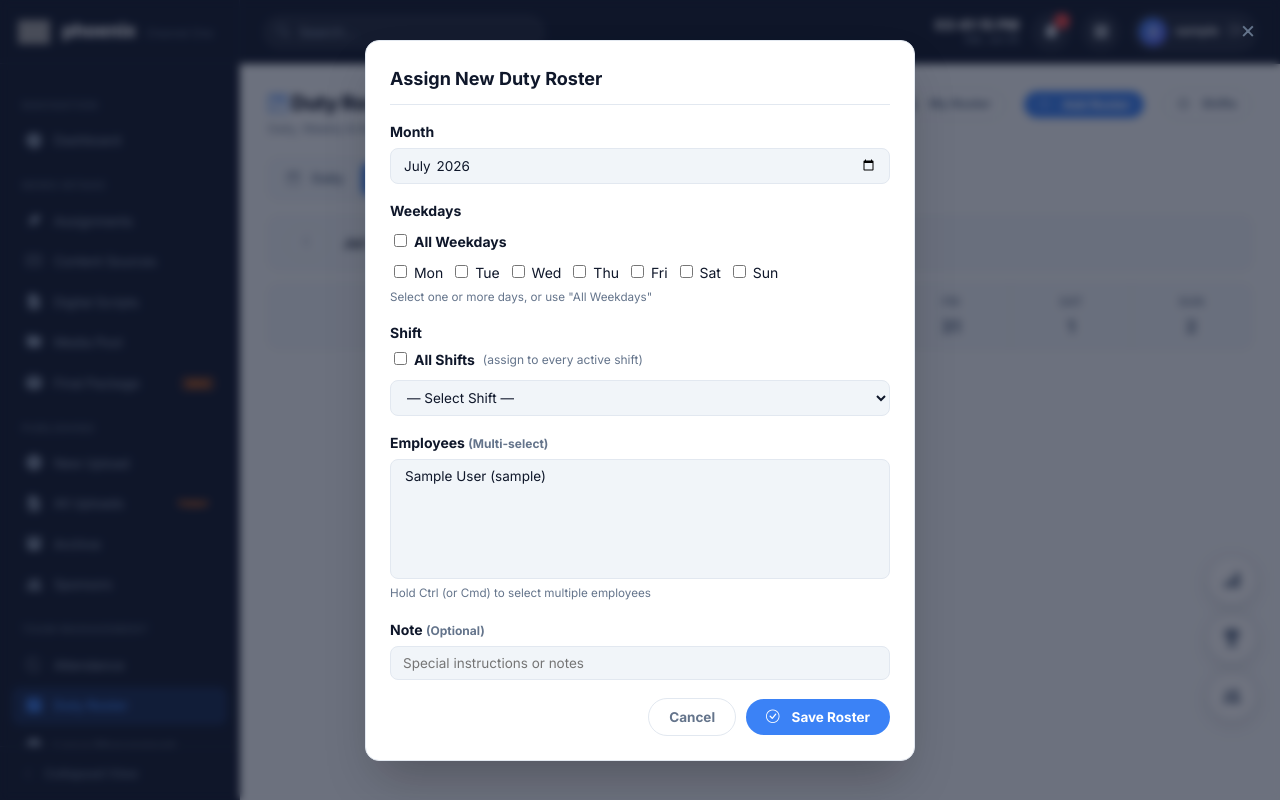
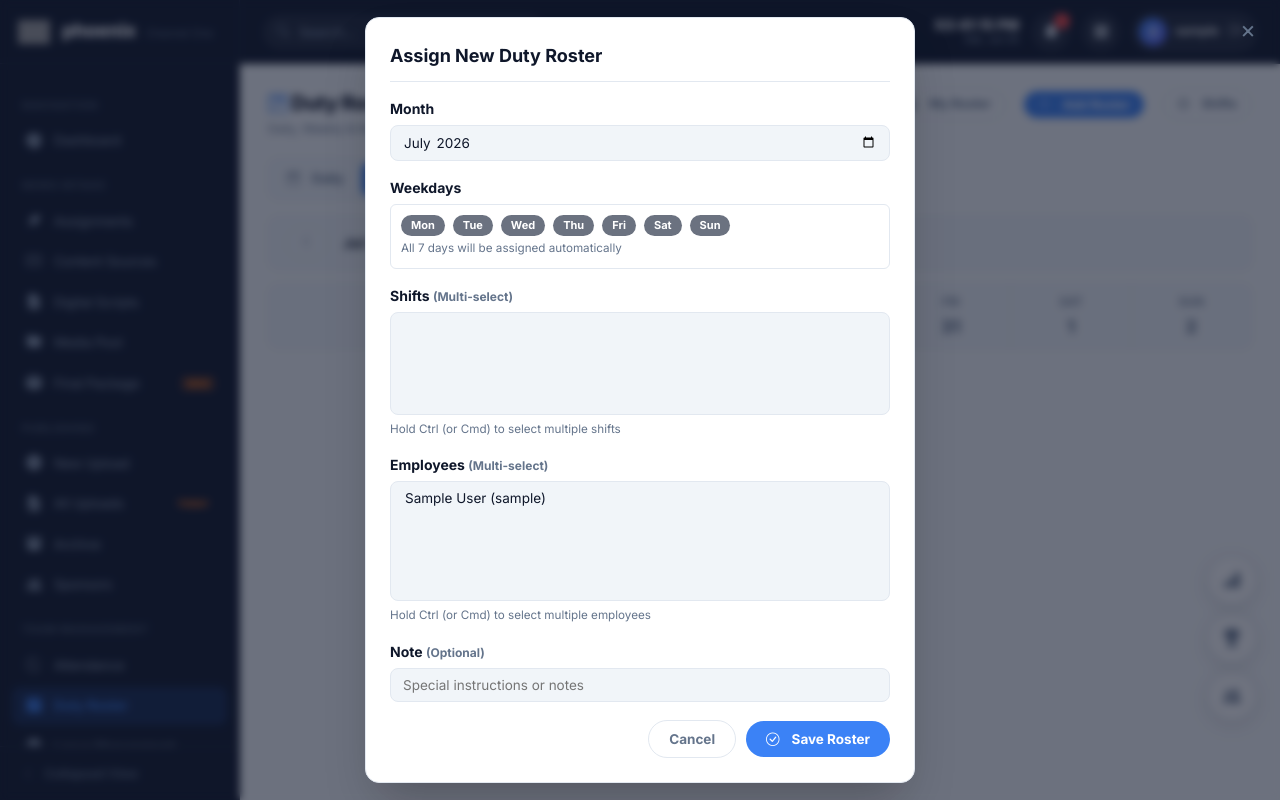
Before and after one commit to jobaerlisedu/microboss, a Django app: page /cms/roster/ in a window 1280 px wide, after a click on "Add Roster". Run offline with Django 5.2, Linux system fonts and the light colour scheme; the visitor is signed in with stand-in values (Sample User, id 1); data comes from the database, SQL or seed files in the repository; data that the repository does not hold is empty; parts of the project's set-up code (start-up, migrations or seed data) failed here and were passed over; grey boxes are pictures that could not be loaded.

Commit message:
refactor: roster form — multi-select shifts, auto all-weekdays, single interface

```diff
--- a/apps/cms/views.py
+++ b/apps/cms/views.py
@@ -2297,43 +2297,29 @@ def roster_save(request):
     if not request.user.is_admin:
         return _toast_response('Not Allowed', '', 'error')
     employee_ids = request.POST.getlist('employee_ids')
-    shift_id = request.POST.get('shift_id')
+    shift_ids = request.POST.getlist('shift_ids')
     month = request.POST.get('month')
-    weekdays = request.POST.getlist('weekdays')
-    all_weekdays = request.POST.get('all_weekdays') == '1'
-    all_shifts = request.POST.get('all_shifts') == '1'
     note = request.POST.get('note', '')
-    if not employee_ids or not month:
-        return _toast_response('Please select employees and month.', '', 'error')
-    if all_weekdays:
-        weekdays_int = list(range(7))
-    else:
-        if not weekdays:
-            return _toast_response('Please select at least one weekday or enable "All Weekdays".', '', 'error')
-        weekdays_int = [int(d) for d in weekdays]
+    if not employee_ids:
+        return _toast_response('Please select employees.', '', 'error')
+    if not shift_ids:
+        return _toast_response('Please select at least one shift.', '', 'error')
+    if not month:
+        return _toast_response('Please select a month.', '', 'error')
     try:
         year, m = map(int, month.split('-'))
         import calendar as cal_mod
         _, last_day = cal_mod.monthrange(year, m)
     except (ValueError, TypeError):
         return _toast_response('Invalid month.', '', 'error')
-    if all_shifts:
-        shifts = Shift.objects.filter(is_active=True)
-        if not shifts.exists():
-            return _toast_response('No active shifts available.', '', 'error')
-    else:
-        if not shift_id:
-            return _toast_response('Please select a shift or enable "All Shifts".', '', 'error')
-        try:
-            shifts = [Shift.objects.get(id=shift_id, is_active=True)]
-        except Shift.DoesNotExist:
-            return _toast_response('Invalid shift.', '', 'error')
+    shifts = Shift.objects.filter(id__in=shift_ids, is_active=True)
+    if not shifts.exists():
+        return _toast_response('No valid active shifts selected.', '', 'error')
     from datetime import date as dt_date
     roster_dates = []
     for day in range(1, last_day + 1):
         d = dt_date(year, m, day)
-        if d.weekday() in weekdays_int:
-            roster_dates.append(d)
+        roster_dates.append(d)
     created_count = 0
     for emp_id in employee_ids:
         for d in roster_dates:
@@ -2346,9 +2332,8 @@ def roster_save(request):
                 )
                 if created:
                     created_count += 1
-    shift_label = 'all shifts' if all_shifts else shifts[0].name
     return _toast_response(
-        f'Saved {created_count} roster entries for {len(employee_ids)} employee(s) across {len(roster_dates)} day(s) — {shift_label}.',
+        f'Saved {created_count} roster entries for {len(employee_ids)} employee(s) across {len(roster_dates)} day(s) × {len(shifts)} shift(s).',
         reverse('cms:cms-roster'),
     )
 
--- a/templates/cms/roster.html
+++ b/templates/cms/roster.html
@@ -216,36 +216,27 @@
       </div>
       <div class="form-group">
         <label class="fw-bold">Weekdays</label>
-        <div class="weekday-checkboxes" style="display:flex;gap:8px;flex-wrap:wrap;margin-top:4px;">
-          <label class="wd-checkbox" style="width:100%;margin-bottom:2px;">
-            <input type="checkbox" id="allWeekdaysToggle" onchange="toggleAllWeekdays(this)">
-            <strong>All Weekdays</strong>
-          </label>
-          <label class="wd-checkbox"><input type="checkbox" name="weekdays" value="0" class="wd-input"> Mon</label>
-          <label class="wd-checkbox"><input type="checkbox" name="weekdays" value="1" class="wd-input"> Tue</label>
-          <label class="wd-checkbox"><input type="checkbox" name="weekdays" value="2" class="wd-input"> Wed</label>
-          <label class="wd-checkbox"><input type="checkbox" name="weekdays" value="3" class="wd-input"> Thu</label>
-          <label class="wd-checkbox"><input type="checkbox" name="weekdays" value="4" class="wd-input"> Fri</label>
-          <label class="wd-checkbox"><input type="checkbox" name="weekdays" value="5" class="wd-input"> Sat</label>
-          <label class="wd-checkbox"><input type="checkbox" name="weekdays" value="6" class="wd-input"> Sun</label>
+        <div style="background:var(--bg-card);border:1px solid var(--border);border-radius:6px;padding:10px;">
+          <div style="display:flex;gap:8px;flex-wrap:wrap;">
+            <span class="badge bg-secondary">Mon</span>
+            <span class="badge bg-secondary">Tue</span>
+            <span class="badge bg-secondary">Wed</span>
+            <span class="badge bg-secondary">Thu</span>
+            <span class="badge bg-secondary">Fri</span>
+            <span class="badge bg-secondary">Sat</span>
+            <span class="badge bg-secondary">Sun</span>
+          </div>
+          <small class="text-muted mt-1" style="display:block;">All 7 days will be assigned automatically</small>
         </div>
-        <small class="text-muted">Select one or more days, or use "All Weekdays"</small>
       </div>
       <div class="form-group">
-        <label class="fw-bold">Shift</label>
-        <div style="display:flex;gap:8px;align-items:center;margin-bottom:4px;">
-          <label>
-            <input type="checkbox" name="all_shifts" value="1" id="allShiftsToggle" onchange="toggleAllShifts(this)">
-            <strong>All Shifts</strong>
-          </label>
-          <span class="text-muted small">(assign to every active shift)</span>
-        </div>
-        <select name="shift_id" class="form-select" id="shiftSelect">
-          <option value="">— Select Shift —</option>
+        <label class="fw-bold">Shifts <span class="small text-muted">(Multi-select)</span></label>
+        <select name="shift_ids" class="form-select" multiple required size="5">
           {% for s in shifts %}
             <option value="{{ s.id }}">{{ s.name }} ({{ s.code }}: {{ s.start_time|time:'H:i' }}–{{ s.end_time|time:'H:i' }})</option>
           {% endfor %}
         </select>
+        <small class="text-muted">Hold Ctrl (or Cmd) to select multiple shifts</small>
       </div>
       <div class="form-group">
         <label class="fw-bold">Employees <span class="small text-muted">(Multi-select)</span></label>
@@ -265,25 +256,6 @@
         <button type="submit" class="btn btn-primary"><i class="bi bi-check-circle me-1"></i> Save Roster</button>
       </div>
     </form>
-    <script>
-    function toggleAllWeekdays(cb) {
-      document.querySelectorAll('.wd-input').forEach(function(el) {
-        el.checked = cb.checked;
-      });
-    }
-    function toggleAllShifts(cb) {
-      document.getElementById('shiftSelect').disabled = cb.checked;
-      if (cb.checked) document.getElementById('shiftSelect').value = '';
-    }
-    // Reset form when modal opens
-    document.getElementById('rosterFormOverlay').addEventListener('click', function(e) {
-      if (e.target === this) {
-        document.getElementById('allWeekdaysToggle').checked = false;
-        document.getElementById('allShiftsToggle').checked = false;
-        document.getElementById('shiftSelect').disabled = false;
-      }
-    });
-    </script>
   </div>
 </div>
 {% endif %}
```
